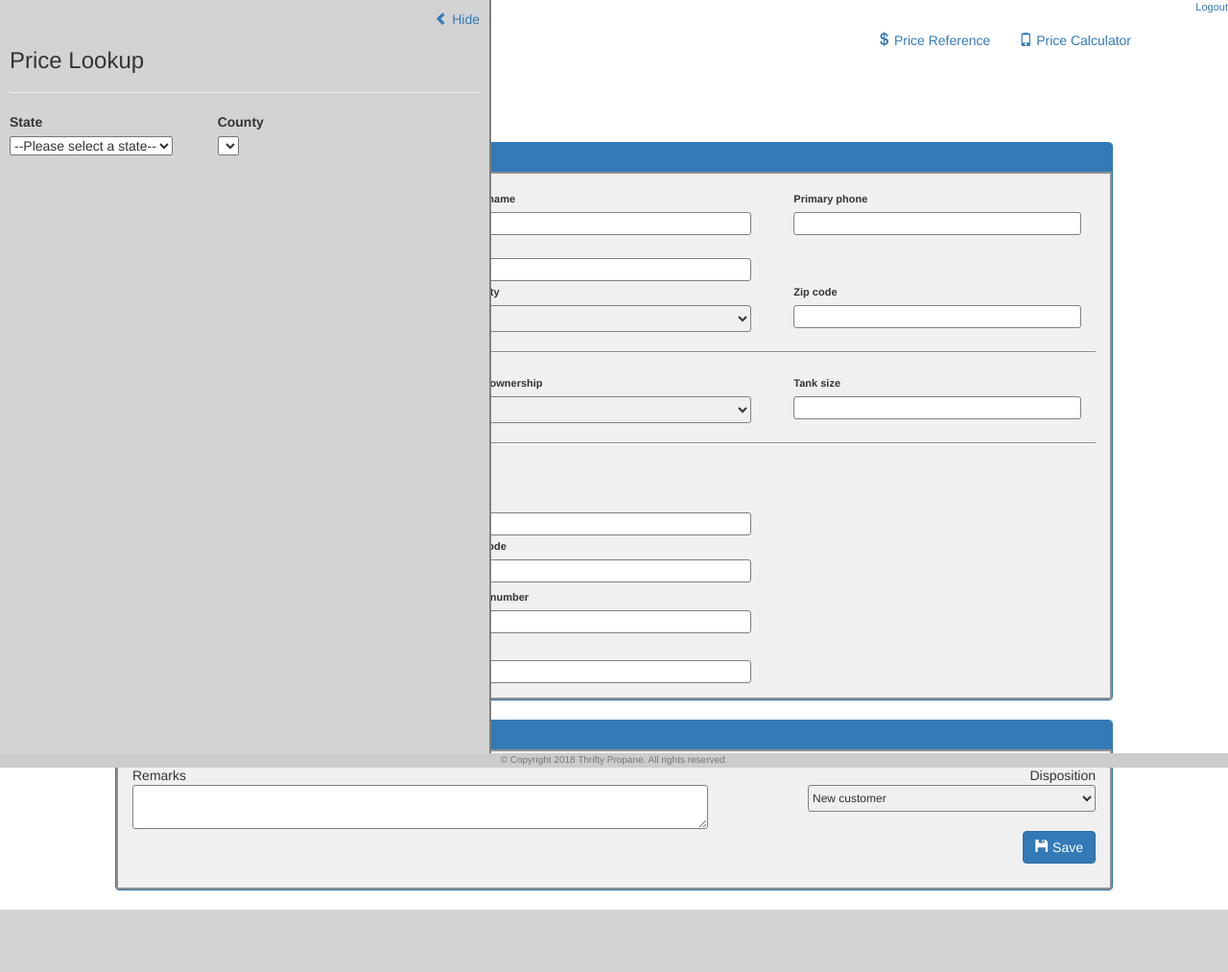
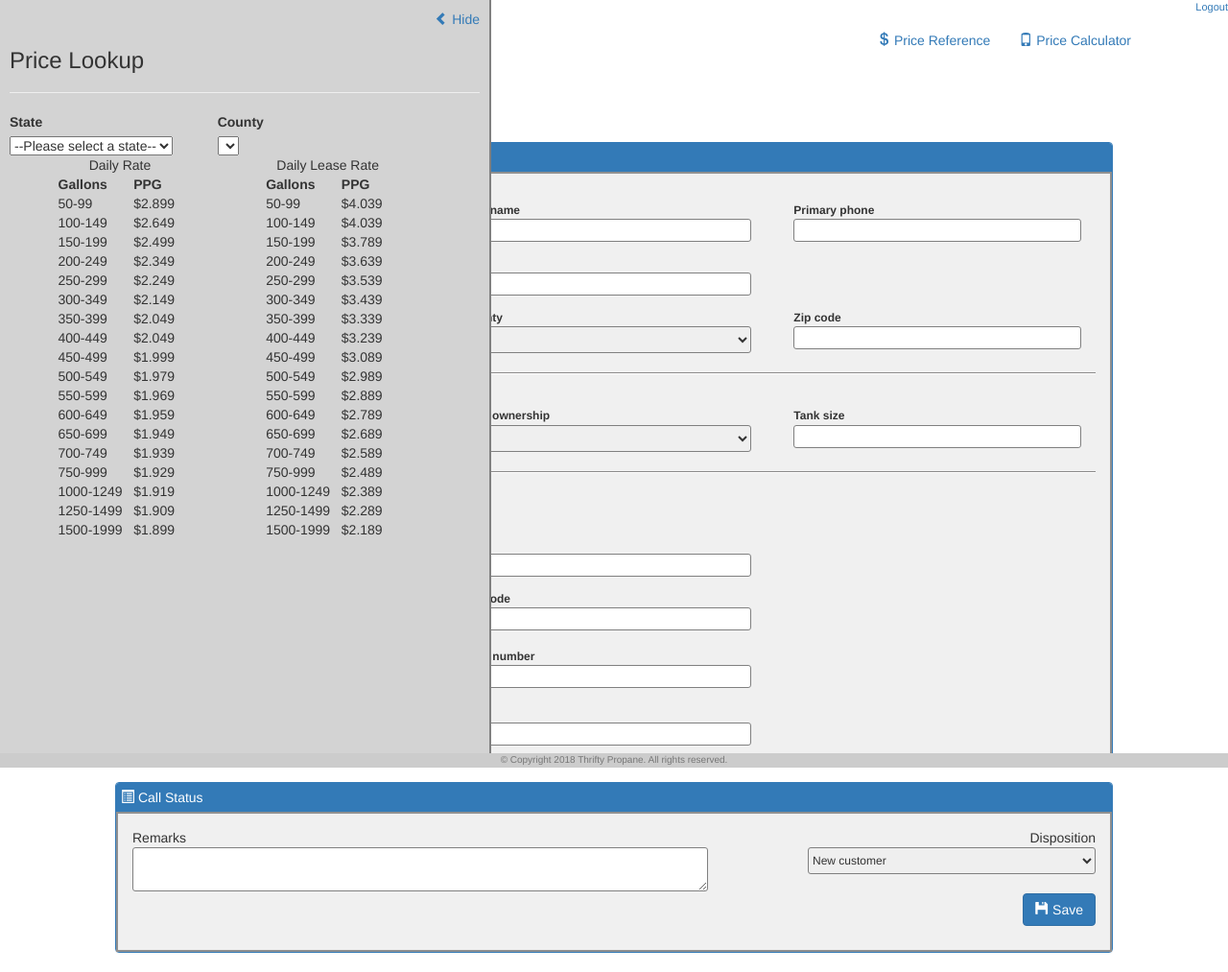
Before and after one commit to CallBest/thriftyP, a PHP site: page /csr.php?show=New_Customer in a window 1280 px wide, after a click on "Price Reference". Shown: the whole page at 96% size. Before the commit the page ends 948 px from the top, so only its background shows below. Run offline with PHP 8.4, Linux system fonts and the light colour scheme; lists and menus that the app fills with data are empty.

Commit message:
2018-01-19 Update

```diff
--- a/csr.php
+++ b/csr.php
@@ -26,6 +26,8 @@ echo $body->create();
 // set the main content
 if (isset($_SERVER['HTTP_REFERER'])) {
   $body->add_key('refererpage',$_SERVER['HTTP_REFERER']);
+} else {
+  $body->add_key('refererpage','http://'.$_SERVER['HTTP_HOST'].$_SERVER['SCRIPT_NAME']);
 }
 $page = isset($_REQUEST['show']) ? strtolower(str_replace("'","",$_REQUEST['show'])) : 'dashboard';
 $body->add_key('mainpage',$_SERVER['SCRIPT_NAME']);
--- a/css/style.css
+++ b/css/style.css
@@ -6,7 +6,9 @@ body {
 }
 
 .mainform label {
-  font-size: 11px;
+  font-size: 12px;
+  margin-top: 15px;
+  margin-bottom: 0px;
 }
 .panel {
   margin: 20px 50px;
@@ -105,3 +107,7 @@ hr.double:after {
 textarea.display {
   border: 0px;
 }
+
+tr.searchresult {
+  font-size: 10px;
+}
--- a/includes/settings.php
+++ b/includes/settings.php
@@ -11,7 +11,7 @@ define('TABLE_USERLOGS','thriftypropane.userlogs');
 define('TABLE_DISPO','thriftypropane.dispositions');
 define('TABLE_CLIENTS','thriftypropane.masterfile');
 define('TABLE_CLIENTINFO','thriftypropane.clientinfo');
-define('TABLE_HISTORY','thriftypropane.callhistory');
+define('TABLE_HISTORY','thriftypropane.clienthistory');
 define('TABLE_ORDERS','thriftypropane.orders');
 define('TABLE_DELIVERIES','thriftypropane.deliveries');
 ?>
--- a/js/common.js
+++ b/js/common.js
@@ -7,56 +7,56 @@
     var node = document.createElement("option",{value:''});
     document.getElementById(county).appendChild(node);
     switch(document.getElementById(state).value) {
-      case 'DE':
+      case 'DELAWARE':
         for (var x=0; x < ctyDelaware.length; x++) {
           var node = document.createElement("option",{value: ctyDelaware[x]});
           node.innerHTML = ctyDelaware[x];
           document.getElementById(county).appendChild(node);
         }
         break;
-      case 'IN':
+      case 'INDIANA':
         for (var x=0; x < ctyIndiana.length; x++) {
           var node = document.createElement("option",{value: ctyIndiana[x]});
           node.innerHTML = ctyIndiana[x];
           document.getElementById(county).appendChild(node);
         }
         break;
-      case 'KY':
+      case 'KENTUCKY':
         for (var x=0; x < ctyKentucky.length; x++) {
           var node = document.createElement("option",{value: ctyKentucky[x]});
           node.innerHTML = ctyKentucky[x];
           document.getElementById(county).appendChild(node);
         }
         break;
-      case 'MD':
+      case 'MARYLAND':
         for (var x=0; x < ctyMaryland.length; x++) {
           var node = document.createElement("option",{value: ctyMaryland[x]});
           node.innerHTML = ctyMaryland[x];
           document.getElementById(county).appendChild(node);
         }
         break;
-      case 'OH':
+      case 'OHIO':
         for (var x=0; x < ctyOhio.length; x++) {
           var node = document.createElement("option",{value: ctyOhio[x]});
           node.innerHTML = ctyOhio[x];
           document.getElementById(county).appendChild(node);
         }
         break;
-      case 'PA':
+      case 'PENNSYLANIA':
         for (var x=0; x < ctyPennsylvania.length; x++) {
           var node = document.createElement("option",{value: ctyPennsylvania[x]});
           node.innerHTML = ctyPennsylvania[x];
           document.getElementById(county).appendChild(node);
         }
         break;
-      case 'VA':
+      case 'VIRGINIA':
         for (var x=0; x < ctyVirginia.length; x++) {
           var node = document.createElement("option",{value: ctyVirginia[x]});
           node.innerHTML = ctyVirginia[x];
           document.getElementById(county).appendChild(node);
         }
         break;
-      case 'WV':
+      case 'WEST VIRGINIA':
         for (var x=0; x < ctyWestVirginia.length; x++) {
           var node = document.createElement("option",{value: ctyWestVirginia[x]});
           node.innerHTML = ctyWestVirginia[x];
--- a/scripts/csr/clientinfo.php
+++ b/scripts/csr/clientinfo.php
@@ -9,6 +9,7 @@
 
   $db->query = "
     select * from " . TABLE_CLIENTS . " a
+    inner join " . TABLE_CLIENTINFO . " b on (a.leadid=b.leadid)
     where a.leadid=$leadid and a.userid=$userid
     ";
   $db->execute();
@@ -17,6 +18,5 @@
     $body->add_keys($row);
     include('dispositions.php');
 
-    $body->add_key('refererpage',$_SERVER['HTTP_REFERER']);
   }
 ?>
--- a/templates/csr/header.html
+++ b/templates/csr/header.html
@@ -66,20 +66,188 @@
           <label for="lookupstate">State</label><br>
           <select id="lookupstate" name="lookupstate" onchange="loadCounty('lookupcounty','lookupstate');">
             <option value="">--Please select a state--</option>
-            <option value="DE">Delaware</option>
-            <option value="IN">Indiana</option>
-            <option value="KY">Kentucky</option>
-            <option value="MD">Maryland</option>
-            <option value="OH">Ohio</option>
-            <option value="PA">Pennsylvania</option>
-            <option value="VA">Virginia</option>
-            <option value="WV">West Virginia</option>
+            <option value="DELAWARE">DELAWARE</option>
+            <option value="INDIANA">INDIANA</option>
+            <option value="KENTUCKY">KENTUCKY</option>
+            <option value="MARYLAND">MARYLAND</option>
+            <option value="OHIO">OHIO</option>
+            <option value="PENNSYLVANIA">PENNSYLVANIA</option>
+            <option value="VIRGINIA">VIRGINIA</option>
+            <option value="WEST VIRGINIA">WEST VIRGINIA</option>
           </select>
         </div>
         <div class="col-md-5">
           <label for="lookupcounty">County</label><br>
           <select id="lookupcounty" name="lookupcounty">
           </select>
+        </div>
+      </div>
+      <div class="row">
+        <div class="col-md-4 col-md-offset-1">
+          <table align="center" width="90%">
+            <thead>
+              <center>Daily Rate</center>
+            </thead>
+            <tr>
+              <th>Gallons</th>
+              <th>PPG</th>
+            </tr>
+            <tr>
+              <td>50-99</td>
+              <td>  $2.899</td>
+            </tr>
+            <tr>
+              <td>100-149</td>
+              <td>	$2.649</td>
+            </tr>
+            <tr>
+              <td>150-199</td>
+              <td>	$2.499</td>
+            </tr>
+            <tr>
+              <td>200-249</td>
+              <td>	$2.349</td>
+            </tr>
+            <tr>
+              <td>250-299</td>
+              <td>	$2.249</td>
+            </tr>
+            <tr>
+              <td>300-349</td>
+              <td>	$2.149</td>
+            </tr>
+            <tr>
+              <td>350-399</td>
+              <td>	$2.049</td>
+            </tr>
+            <tr>
+              <td>400-449</td>
+              <td>  $2.049</td>
+            </tr>
+            <tr>
+              <td>450-499</td>
+              <td>	$1.999</td>
+            </tr>
+            <tr>
+              <td>500-549</td>
+              <td>	$1.979</td>
+            </tr>
+            <tr>
+              <td>550-599</td>
+              <td>	$1.969</td>
+            </tr>
+            <tr>
+              <td>600-649</td>
+              <td>  $1.959</td>
+            </tr>
+            <tr>
+              <td>650-699</td>
+              <td>	$1.949</td>
+            </tr>
+            <tr>
+              <td>700-749</td>
+              <td>	$1.939</td>
+            </tr>
+            <tr>
+              <td>750-999</td>
+              <td>	$1.929</td>
+            </tr>
+            <tr>
+              <td>1000-1249</td>
+              <td>	$1.919</td>
+            </tr>
+            <tr>
+              <td>1250-1499</td>
+              <td>	$1.909</td>
+            </tr>
+            <tr>
+              <td>1500-1999</td>
+              <td>	$1.899</td>
+            </tr>
+          </table>
+        </div>
+        <div class="col-md-4 col-md-offset-1">
+          <table align="center" width="90%">
+            <thead>
+              <center>Daily Lease Rate</center>
+            </thead>
+            <tr>
+              <th>Gallons</th>
+              <th>PPG</th>
+            </tr>
+            <tr>
+              <td>50-99</td>
+              <td>  $4.039</td>
+            </tr>
+            <tr>
+              <td>100-149</td>
+              <td>  $4.039</td>
+            </tr>
+            <tr>
+              <td>150-199</td>
+              <td>	$3.789</td>
+            </tr>
+            <tr>
+              <td>200-249</td>
+              <td>	$3.639</td>
+            </tr>
+            <tr>
+              <td>250-299</td>
+              <td>  $3.539</td>
+            </tr>
+            <tr>
+              <td>300-349</td>
+              <td>	$3.439</td>
+            </tr>
+            <tr>
+              <td>350-399</td>
+              <td>	$3.339</td>
+            </tr>
+            <tr>
+              <td>400-449</td>
+              <td>	$3.239</td>
+            </tr>
+            <tr>
+              <td>450-499</td>
+              <td>	$3.089</td>
+            </tr>
+            <tr>
+              <td>500-549</td>
+              <td>  $2.989</td>
+            </tr>
+            <tr>
+              <td>550-599</td>
+              <td>  $2.889</td>
+            </tr>
+            <tr>
+              <td>600-649</td>
+              <td>  $2.789</td>
+            </tr>
+            <tr>
+              <td>650-699</td>
+              <td>  $2.689</td>
+            </tr>
+            <tr>
+              <td>700-749</td>
+              <td>	$2.589</td>
+            </tr>
+            <tr>
+              <td>750-999</td>
+              <td>	$2.489</td>
+            </tr>
+            <tr>
+              <td>1000-1249</td>
+              <td>	$2.389</td>
+            </tr>
+            <tr>
+              <td>1250-1499</td>
+              <td>	$2.289</td>
+            </tr>
+            <tr>
+              <td>1500-1999</td>
+              <td>	$2.189</td>
+            </tr>
+          </table>
         </div>
       </div>
     </div>
--- a/templates/csr/searchresults.html
+++ b/templates/csr/searchresults.html
@@ -13,7 +13,7 @@
       </thead>
       <tbody>
         <loop gridvalues>
-          <tr onclick="showlead({@leadid})">
+          <tr onclick="showlead({@leadid})" class="searchresult">
             <td>{@leadid}</td>
             <td>{@lastname}, {@firstname}</td>
             <td>{@remarks}</td>
```
Also changed, not shown: scripts/csr/savevalues.php (+19 -1 lines), templates/csr/clientinfo.html (+20 -19 lines), templates/csr/newcustomer.html (+18 -18 lines), test/docroot.php (added, +3 -0 lines), DELETEME2.txt (renamed from DELETEME.txt).
